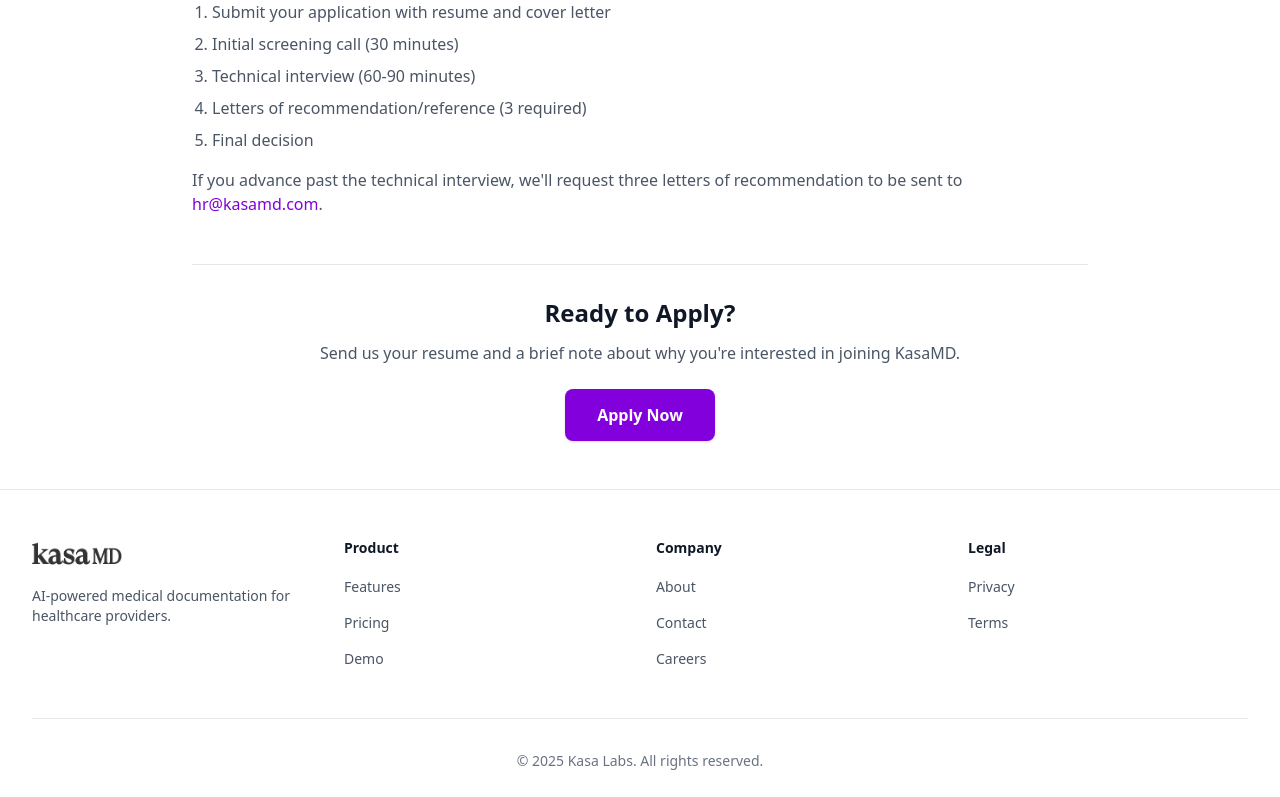
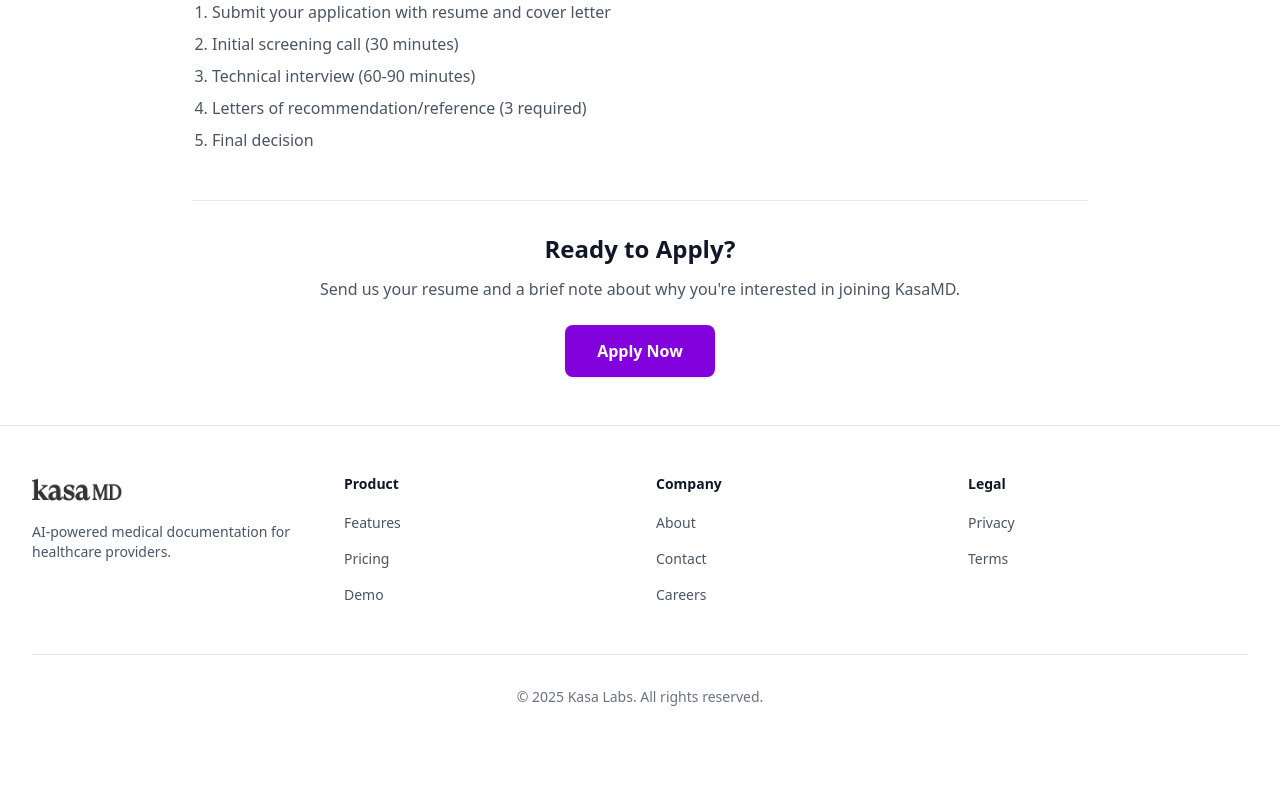
Before and after one commit to Kasa-Labs/kasa_marketing, a Next.js app: page /careers/software-engineering-intern in a window 1280 px wide. Shown: the part 2338-3135 px from the top of the page. After the commit the page ends 3093 px from the top, so only its background shows below. Built offline with nearby package versions, Linux system fonts and the light colour scheme.

Commit message:
[edit] changed verbiage

```diff
--- a/app/careers/software-engineering-intern/page.tsx
+++ b/app/careers/software-engineering-intern/page.tsx
@@ -194,17 +194,6 @@
                 <li>Letters of recommendation/reference (3 required)</li>
                 <li>Final decision</li>
               </ol>
-              <p>
-                If you advance past the technical interview, we'll request three
-                letters of recommendation to be sent to{" "}
-                <a
-                  href="mailto:hr@kasamd.com"
-                  className="text-purple-700 hover:text-purple-600"
-                >
-                  hr@kasamd.com
-                </a>
-                .
-              </p>
             </div>
           </div>
           {/* CTA */}
```
